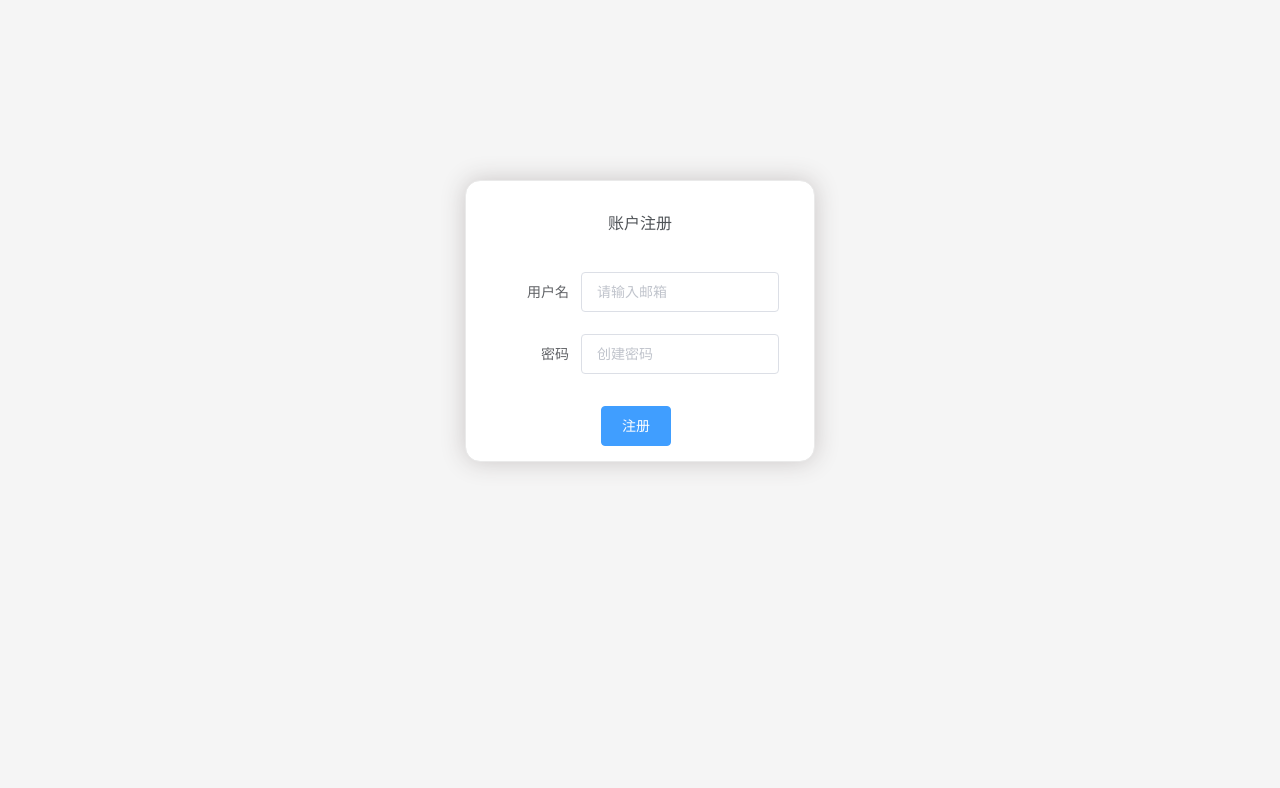
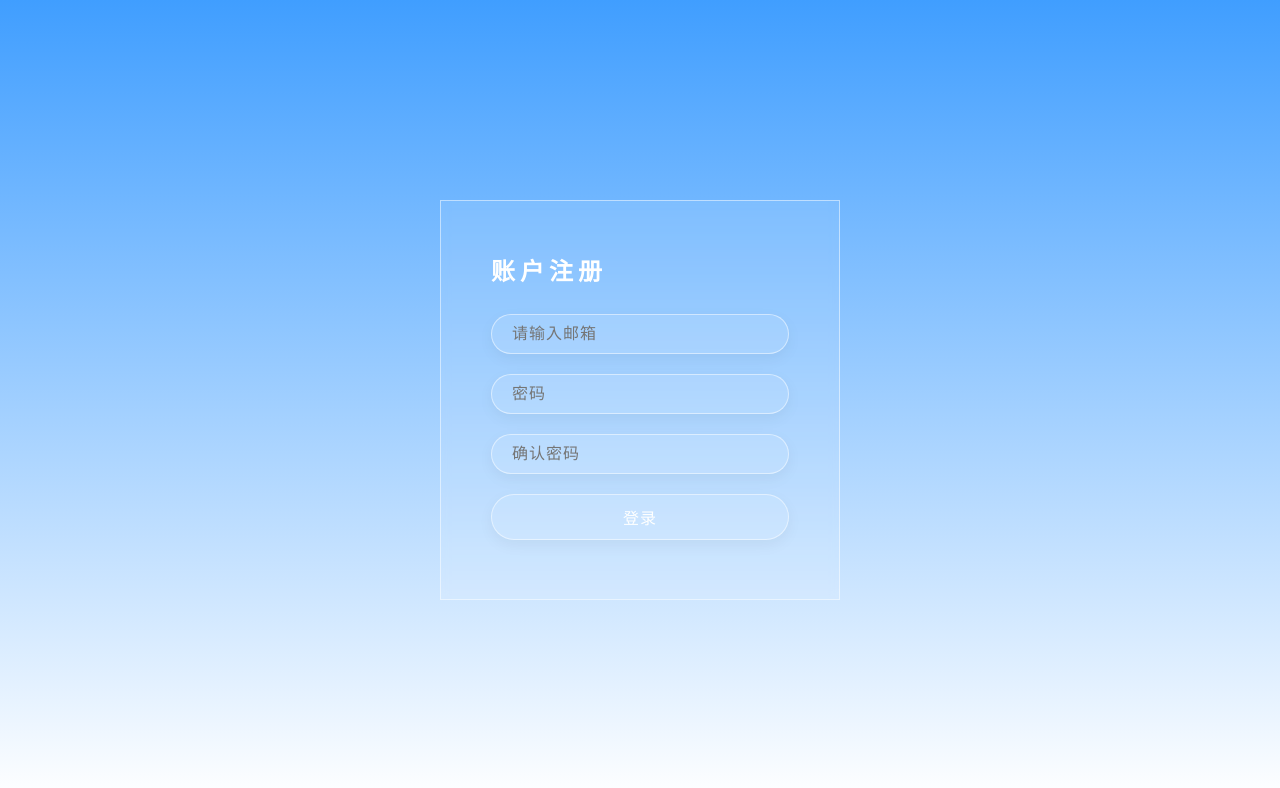
Before and after one commit to WWTeamMGC/c4best-demo-front, a Vue app: page /register in a window 1280 px wide. Shown: the top 788 px of the page. Built offline with nearby package versions, Linux system fonts and the light colour scheme; the HTML template or start-up script is replaced by a standard one; what vue-particles would draw is missing.

Commit message:
register

```diff
--- a/src/views/register/Register.vue
+++ b/src/views/register/Register.vue
@@ -1,40 +1,35 @@
 <template>
-  <el-form class="register-container">
-    <h3 class="register_title">账户注册</h3>
-    <el-form-item
-        label="用户名"
-        label-width="80px"
-    class="username">
-      <el-input v-model="username"
-          type="text"
-          autocomplete="off"
-          placeholder="请输入邮箱"
-          >
-      </el-input>
-    </el-form-item>
-    <el-form-item
-        label="密码"
-        label-width="80px">
-      <el-input v-model="password"
-      type="password"
-      autocomplete="off"
-      placeholder="创建密码">
-      </el-input>
-    </el-form-item>
-    <el-form-item class="register_submit">
-      <el-button type="primary" class="register_submit"  @click="register" ref="button01">注册</el-button>
-    </el-form-item>
-  </el-form>
+  <section>
+    <div class="container">
+      <div class="form">
+        <h2>账户注册</h2>
+        <form>
+          <div class="inputBox">
+            <input v-model="username" type="text" placeholder="请输入邮箱"></input>
+          </div>
+          <div class="inputBox">
+            <input type="password" v-model="password" placeholder="密码"></input>
+          </div>
+          <div class="inputBox">
+            <input type="password" placeholder="确认密码"></input>
+          </div>
+          <div class="inputBox">
+            <input type="button" value="登录" @click="register" ref="button01">
+          </div>
+        </form>
+      </div>
+    </div>
+  </section>
 </template>
 
 <script>
 export default {
   name: "Register",
-  methods:{
+  methods: {
     register() {
       var name = this.username
       var passWord = this.password
-      if (name != null && name != ""&& passWord != null && passWord != ""){
+      if (name != null && name != "" && passWord != null && passWord != "") {
         this.$refs.button01.submit;
         let postData = this.qs.stringify({
           username: this.username,
@@ -42,21 +37,21 @@ export default {
         })
 
         this.$axios({
-          method:'post',
-          url:'/user/SignOut',
-          data:postData
-        }).then(response=>{
+          method: 'post',
+          url: '/user/SignOut',
+          data: postData
+        }).then(response => {
           var data = response.data;
-          if (data.code == 1){
+          if (data.code == 1) {
             //注册成功跳转登录页面
             this.$router.push({
-              name:''
+              name: ''
             })
-          }else {
+          } else {
             alert("服务器繁忙.......")
           }
         })
-      }else {
+      } else {
         alert("用户名或密码不能为空")
       }
     }
@@ -65,23 +60,91 @@ export default {
 </script>
 
 <style lang="less" scoped>
-.register-container{
-  border-radius: 15px;
-  background-clip:padding-box;
-  margin: 180px auto;
-  width :350px;
-  padding: 35px 35px 15px 35px;
-  background-color: #fff;
-  border: 1px solid #eaeaea;
-  box-shadow: 0 0 25px #cac6c6;
+*{
+  margin: 0;
+  padding: 0;
+  box-sizing: border-box;
+}
+section{
+  display: flex;
+  justify-content: center;
+  align-items: center;
+  min-height: 100vh;
+  position: relative;
+  overflow: hidden;
+  background: linear-gradient(to bottom,#409EFF,#fff);
+}
+.container{
+  position: relative;
+  width: 400px;
+  min-height: 400px;
+  background: rgba(255,255,255,0.1);
+  display: flex;
+  justify-content: center;
+  align-items: center;
+  backdrop-filter: blur(5px);
+  box-shadow: 0 25px 45px  rgab(0,0,0,0.1);
+  border: 1px solid rgba(255,255,255,0.5);
+  border-right: 1px solid rgba(255,255,255,0.5);
+  border-bottom: 1px solid rgba(255,255,255,0.5);
+}
+.form{
+  position: relative;
+  width: 100%;
+  height: 100%;
+  padding: 50px;
 
 }
-.register_title{
-  margin: 0px auto 40px auto;
-  text-align: center;
-  color: #505458;
+.form h2{
+  position: relative;
+  color: #FFFFFF;
+  font-size: 24px;
+  font-weight: 600;
+  letter-spacing: 5px;
+  margin-bottom:30px ;
+  cursor: pointer;
 }
-.register_submit{
-  margin: 10px auto 0px 50px;
+.form h2::before{
+  content: "";
+  position: absolute;
+  bottom: -5px;
+  width: 0px;
+  height: 3px;
+  background: #fff;
+  transition: 0.5s;
 }
+.form h2:hover:before{
+  width: 53px;
+}
+.form .inputBox{
+  width: 100%;
+  margin-top: 20px;
+}
+.form .inputBox input{
+  width: 100%;
+  padding: 10px 20px;
+  background: rgba(255,255,255,0.1);
+  outline: none;
+  //border: none;
+  border-radius: 30px;
+  border: 1px solid rgba(255,255,255,0.5);
+  border-right: 1px solid rgba(255,255,255,0.5);
+  border-bottom: 1px solid rgba(255,255,255,0.5);
+  font-size: 16px;
+  letter-spacing: 1px;
+  color: #fff;
+  box-shadow: 0 5px 15px rgba(0,0,0,0.05);
+}
+.form .inputBox input ::placeholder{
+  color: #fff;
+}
+.form.inputBox input[type="submit"]{
+  background: #fff;
+  color:#666;
+  max-width: 120px;
+  margin-bottom: 20px ;
+  font-weight: 600;
+  cursor: pointer;
+}
+
 </style>
```
